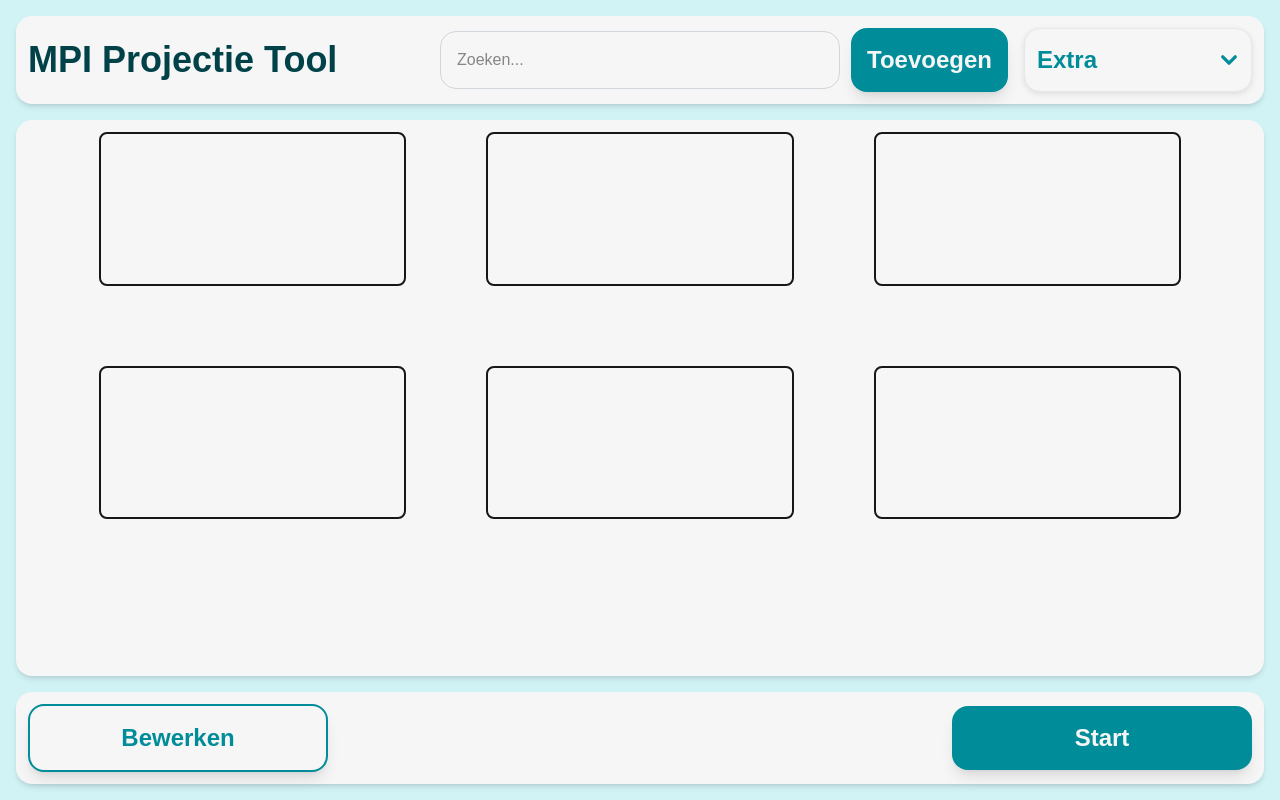
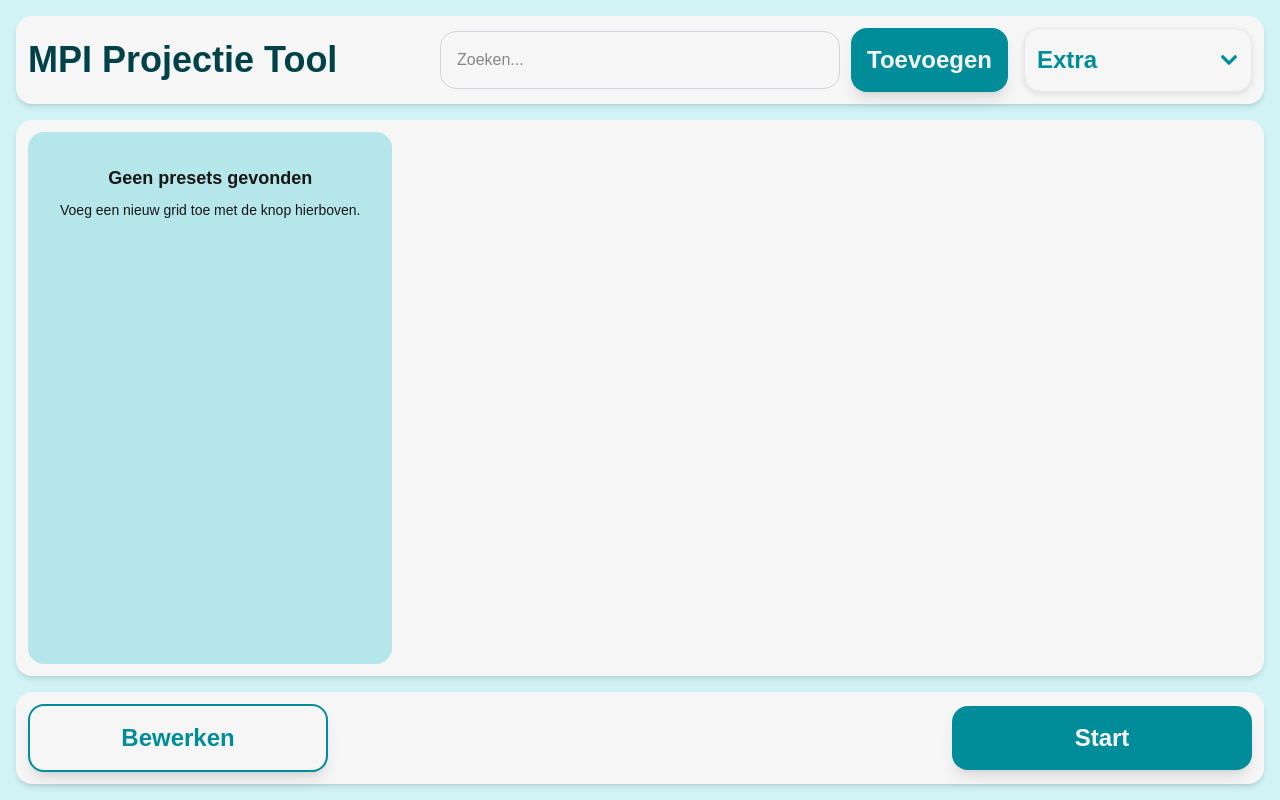
Before and after one commit to Thomas-More-Digital-Innovation/2526-MPI-003-Workarea-projections, a Next.js app in the folder code/: page / in a window 1280 px wide. Built offline with nearby package versions, Linux system fonts and the light colour scheme.

Commit message:
remove test

```diff
--- a/code/src/app/page.tsx
+++ b/code/src/app/page.tsx
@@ -1,7 +1,7 @@
 "use client";
 
 import React, { useState, useEffect } from "react";
-import { Navbar, Button, Popup, GridCard, Footer, GridPreset } from "@/components";
+import { Navbar, Button, Popup, GridCard, Footer } from "@/components";
 import { Link } from "lucide-react";
 import { useRouter } from "next/navigation";
 import preset from "./preset/page";
@@ -116,7 +116,7 @@ export default function Home() {
         id="Presets"
         className="bg-white shadow-md px-3 py-3 flex justify-between rounded-2xl w-full flex-1"
       >
-        {/* <div className="grid grid-cols-6 gap-6">
+        <div className="grid grid-cols-6 gap-6">
           {presets.length > 0 ? (
             presets.map((p) => (
               <GridCard
@@ -137,18 +137,7 @@ export default function Home() {
               </p>
             </div>
           )}
-        </div> */}
-
-        {/* Test (tijdelijk): */}
-        <GridPreset
-          shape={"rectangle"}
-          size={"large"}
-          scale={1}
-          total={10}
-          pagination={true}
-        />
-        {/* End test */}
-
+        </div>
       </main>
 
       <Footer>
```
